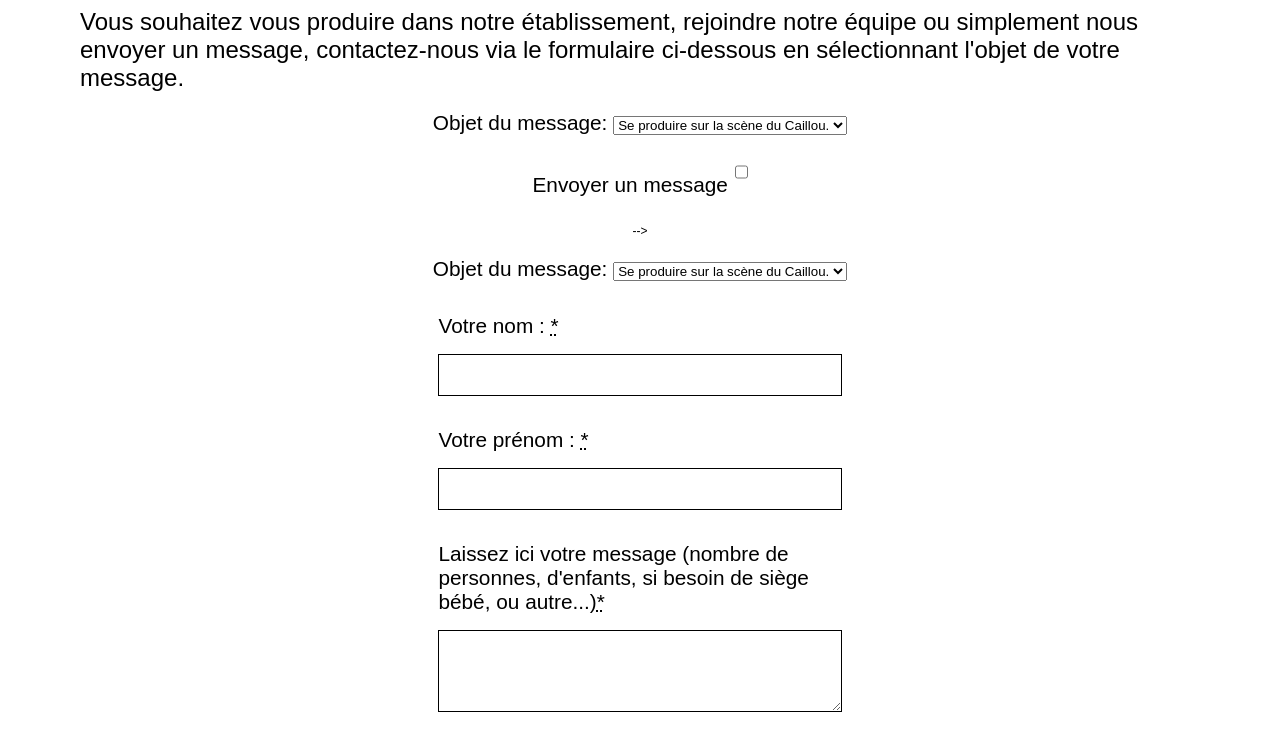
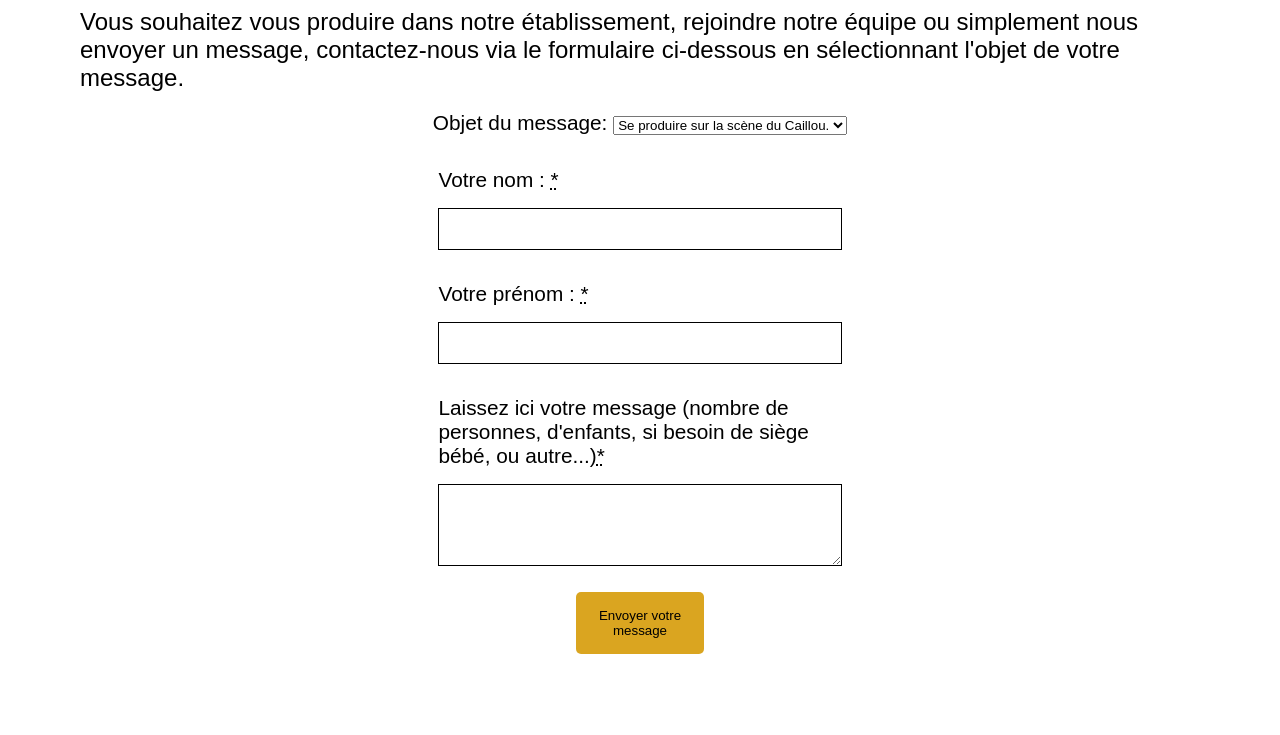
Before and after one commit to cedricrouxcedric/projet1, a plain HTML site: page index.html in a window 1280 px wide. Shown: the part 4480-5215 px from the top of the page. Drawn offline with Linux system fonts and the light colour scheme; a web font is replaced by a local one.

Commit message:
conflicts resolved

```diff
--- a/index.html
+++ b/index.html
@@ -103,8 +103,10 @@
 			<br>
 			<div class="containt_artist">
 				<h2 class="colored_font">Armstrong's sisters</h2>
-				<img src="https://www.francetvinfo.fr/image/75n7mf8sm-a8ec/1200/450/19010279.jpg" class="groupe_picture picture_mobile " alt="groupe de jazz">
-				<p>Nous avons le plaisir de recevoir ce groupe composé de 8 nonnes passionnées de Jazz. Elles ont créé leur groupe il y a déjà 6 ans et repasse pour la deuxième fois sur notre scène.</p>
+				<img src="https://www.francetvinfo.fr/image/75n7mf8sm-a8ec/1200/450/19010279.jpg"
+					class="groupe_picture picture_mobile " alt="groupe de jazz">
+				<p>Nous avons le plaisir de recevoir ce groupe composé de 8 nonnes passionnées de Jazz. Elles ont créé
+					leur groupe il y a déjà 6 ans et repasse pour la deuxième fois sur notre scène.</p>
 			</div>
 		</section>
 		<section id="Reserve" class="transition">
@@ -164,22 +166,6 @@
 						<option value="message">Envoyer un message.</option>
 					</select>
 				</p>
-				<p>
-					<label for="message">Envoyer un message</label>
-					<input type="checkbox" name="message" value="3">
-				</p>
-			</form> -->
-        <form class="options_form">
-          <p>
-            <label for="object">
-              <span>Objet du message:</span>
-            </label>
-            <select id="object" name="messageobject">
-              <option value="artists">Se produire sur la scène du Caillou.</option>
-              <option value="recrut">Rejoindre l'équipe.</option>
-              <option value="message">Envoyer un message.</option>
-            </select>
-          </p>
 			</form>
 			<form>
 				<div class="form_items">
@@ -206,22 +192,13 @@
 	</main>
 	<footer>
 		<div class="container evenly">
-        <img
-          class="logos snapchat"
-          alt="logo snapchat"
-          src="https://www.esiea.fr/wp-content/uploads/2019/06/snapchat.png"/>
-        <img
-          class="logos insta"
-          alt="logo insta"
-          src="https://i.pinimg.com/originals/a7/2b/b5/a72bb5bf31303bd5f2fcf20c95603150.png"/>
-        <img
-          class="logos facebook"
-          alt="logo facebook"
-          src="https://www.stickpng.com/assets/images/58e91965eb97430e819064f5.png"/>
-        <img
-          class="logos tweeter"
-          alt="logo tweeter"
-          src=" http://pngimg.com/uploads/twitter/twitter_PNG34.png"/>
+			<img class="logos snapchat" alt="logo snapchat"
+				src="https://www.esiea.fr/wp-content/uploads/2019/06/snapchat.png" />
+			<img class="logos insta" alt="logo insta"
+				src="https://i.pinimg.com/originals/a7/2b/b5/a72bb5bf31303bd5f2fcf20c95603150.png" />
+			<img class="logos facebook" alt="logo facebook"
+				src="https://www.stickpng.com/assets/images/58e91965eb97430e819064f5.png" />
+			<img class="logos tweeter" alt="logo tweeter" src=" http://pngimg.com/uploads/twitter/twitter_PNG34.png" />
 		</div>
 		<div class="container between">
 			<div>
```
Lines whose indentation alone changed are shown as unchanged.
